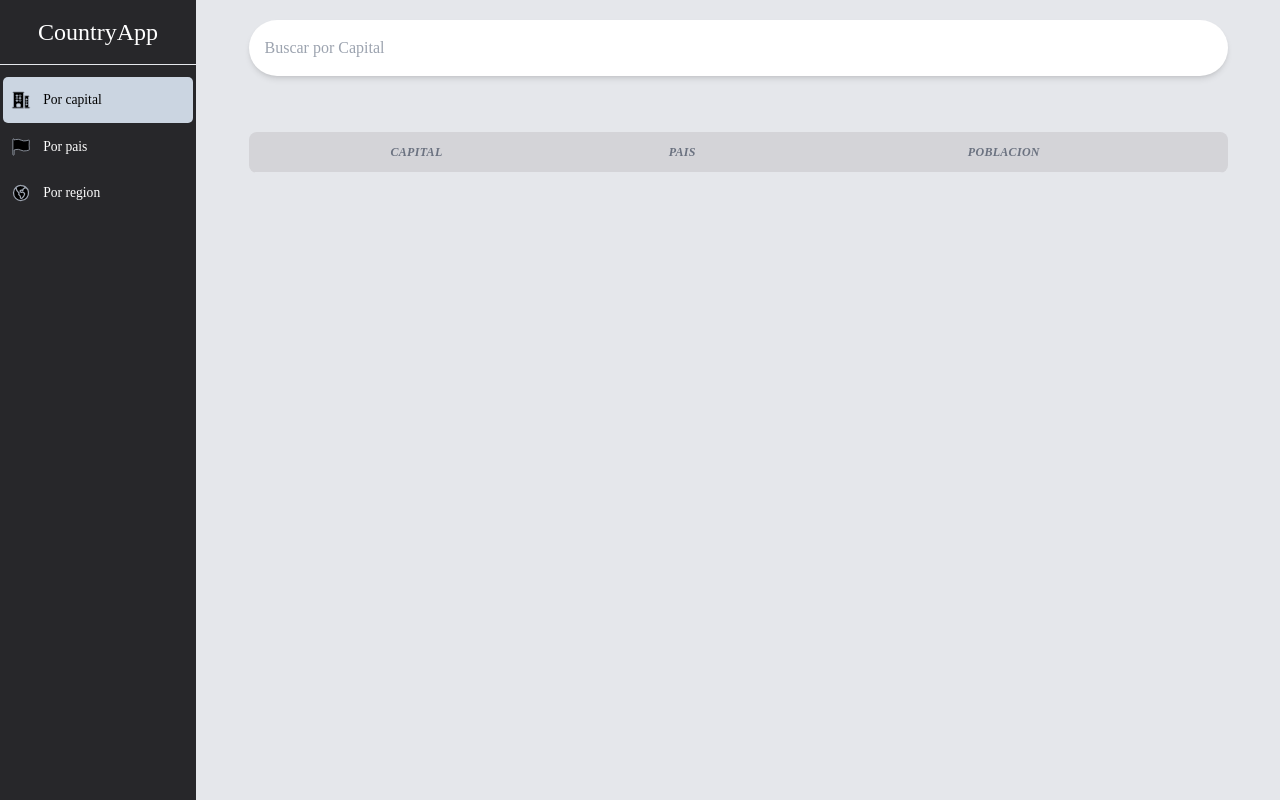
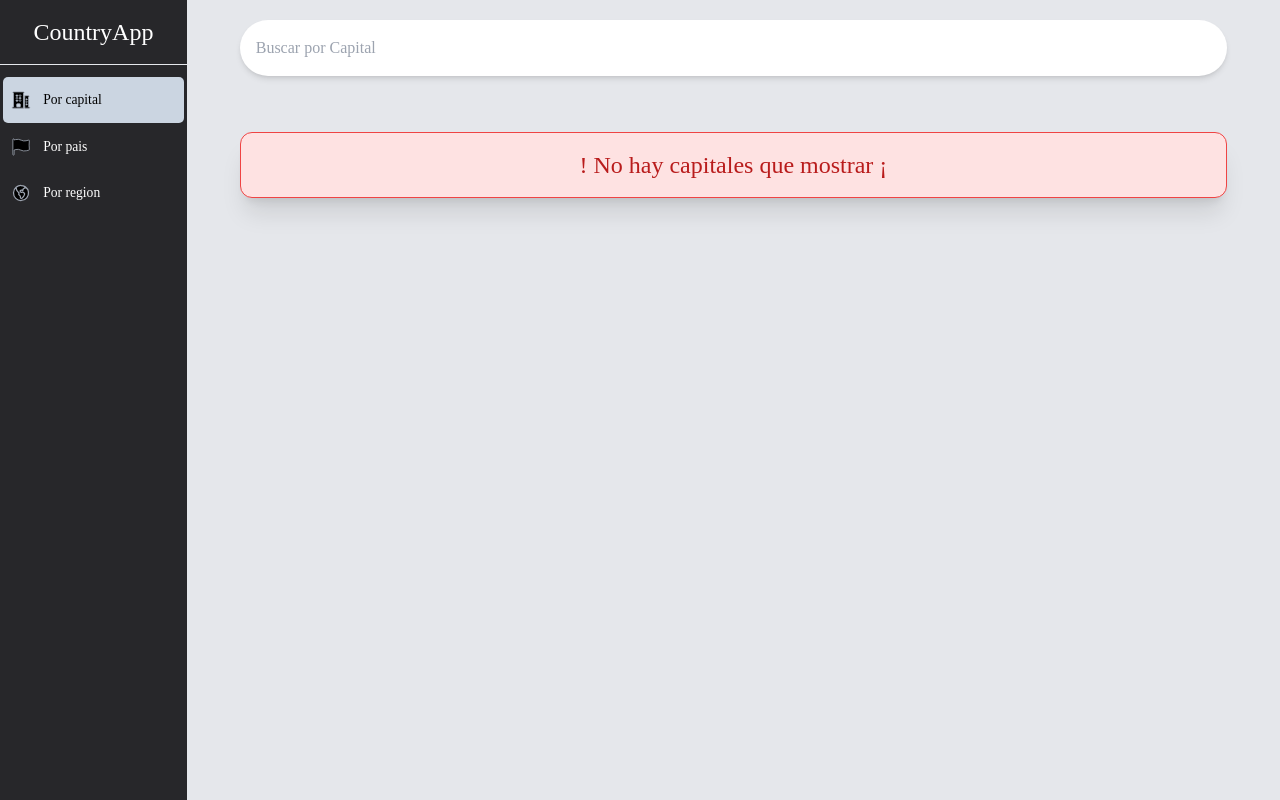
Before and after one commit to LuisFBecerrilJurado/AngularCountryApp, an Angular app: page /countries/by-capital in a window 1280 px wide. Built offline with nearby package versions, Linux system fonts and the light colour scheme; a web font is replaced by a local one.

Commit message:
Pasando a componente independiente la generacion de tabla

```diff
--- a/src/app/app.component.html
+++ b/src/app/app.component.html
@@ -10,5 +10,4 @@
     <!-- <shared-about-page></shared-about-page> -->
     <router-outlet></router-outlet>
   </div>
-
 </div>
--- a/src/app/countries/pages/by-capital-page/by-capital-page.component.html
+++ b/src/app/countries/pages/by-capital-page/by-capital-page.component.html
@@ -1,32 +1,7 @@
 <div class="flex flex-col mt-3 w-fit  sm:w-11/12 sm:mx-auto">
   <shared-seach-box placeHolder="Buscar por Capital" (onValue)="searchByCapital($event)"></shared-seach-box>
   <div class="table-area">
-    <div class="table-section">
-      <div class="table-definition">
-        <table class="table-table">
-          <thead >
-            <tr class="table-title-section">
-              <th class="table-title-content">Capital</th>
-              <th class="table-title-content">Pais</th>
-              <th class="table-title-content">Poblacion</th>
-            </tr>
-          </thead>
-          <tbody class="table-rows">
-            <tr class="table-rows-content" *ngFor="let country of countries">
-              <td class="px-4 py-3" >
-                {{country.capital}}
-              </td>
-              <td class="px-4 py-3" >
-                {{country.name.nativeName.spa?.common}}
-              </td>
-              <td class="px-4 py-3" >
-                {{country.population}}
-              </td>
-            </tr>
-          </tbody>
-        </table>
-      </div>
-    </div>
+    <shared-country-table [countries]="countries"></shared-country-table>
   </div>
 
 </div>
--- a/src/app/countries/pages/by-country-page/by-country-page.component.ts
+++ b/src/app/countries/pages/by-country-page/by-country-page.component.ts
@@ -1,4 +1,5 @@
 import { Component } from '@angular/core';
+
 
 @Component({
   selector: 'countries-by-country-page',
--- a/src/app/countries/services/countries.service.ts
+++ b/src/app/countries/services/countries.service.ts
@@ -14,4 +14,5 @@ export class CountriesService {
     const url = `${this.apiUrl}/capital/${term}`
     return this.http.get<Country[]>( url );
   }
+
 }
--- /dev/null
+++ b/src/app/shared/components/country-table/country-table.component.html
@@ -0,0 +1,65 @@
+<div role="alert" *ngIf="countries.length === 0; else table"
+  class="rounded-xl border border-red-500 bg-red-100 p-4 shadow-xl mb-4">
+  <div class="flex items-start gap-4">
+    <div class="flex-1">
+      <strong class="block font-medium text-red-700"> ! No hay capitales que mostrar ¡ </strong>
+    </div>
+  </div>
+</div>
+
+<ng-template #table>
+  <div class="table-section">
+    <div class="table-definition">
+      <table class="table-table"  *[ngSwitch]="getUrl()">
+        <thead>
+          <tr class="table-title-section">
+            <th class="table-title-content">Bandera</th>
+            <th class="table-title-content">Nombre</th>
+            <th class="table-title-content">País</th>
+            <th class="table-title-content">Población</th>
+            <th class="table-title-content">Info</th>
+          </tr>
+        </thead>
+        <tbody class="table-rows">
+          <tr class="table-rows-content" *ngFor="let country of countries">
+            <td class="px-1 py-3" >
+              <img [src]="country.flags.svg" [alt]="country.flag" class="h-6 mx-auto">
+            </td>
+            <td class="px-1 py-3" >
+              {{country.capital}}
+            </td>
+            <td class="px-1 py-3" >
+              {{ country.name.common }}
+            </td>
+            <td class="px-1 py-3" >
+              {{ country.population | number }}
+            </td>
+            <td>
+              <a href="" class="underline text-blue-600 italic">Ver mas</a>
+            </td>
+          </tr>
+        </tbody>
+      </table>
+    </div>
+  </div>
+</ng-template>
+
+
+<!-- <thead *ngIf="getUrl() === '/countries/by-country'">
+  <tr class="table-title-section">
+    <th class="table-title-content">Bandera</th>
+    <th class="table-title-content">1</th>
+    <th class="table-title-content">1</th>
+    <th class="table-title-content">1</th>
+    <th class="table-title-content">1</th>
+  </tr>
+</thead>
+<thead *ngIf="getUrl() === '/countries/by-region'">
+  <tr class="table-title-section">
+    <th class="table-title-content">Bandera</th>
+    <th class="table-title-content">Nombre</th>
+    <th class="table-title-content">País</th>
+    <th class="table-title-content">Población</th>
+    <th class="table-title-content">2</th>
+  </tr>
+</thead> -->
--- /dev/null
+++ b/src/app/shared/components/country-table/country-table.component.ts
@@ -0,0 +1,22 @@
+import { Component, Input } from '@angular/core';
+import { Router } from '@angular/router';
+import { Country } from 'src/app/countries/interfaces/country';
+
+
+@Component({
+  selector: 'shared-country-table',
+  templateUrl: './country-table.component.html',
+  styles: [
+  ]
+})
+export class CountryTableComponent {
+  @Input()
+  public countries: Country[] = []
+
+  constructor(private router: Router) { console.log(router.url) }
+
+  getUrl() {
+    return this.router.url;
+  }
+
+}
--- a/src/app/shared/components/side-bar/sidebar.component.html
+++ b/src/app/shared/components/side-bar/sidebar.component.html
@@ -27,7 +27,7 @@
       </span>
       <span>Contact</span>
     </li> -->
-    <li class="relative list-item-sidebar" routerLink="countries/by-capital" routerLinkActive="activeLink">
+    <li class="relative list-item-sidebar" routerLink="countries/by-capital" routerLinkActive="activeLink" routerLinkActive="activeLink">
       <span class="icon">
         <svg xmlns="http://www.w3.org/2000/svg" viewBox="0 0 24 24" fill="active" class="w-6 h-6">
           <path stroke="currentColor" d="M3 2.25a.75.75 0 000 1.5v16.5h-.75a.75.75 0 000 1.5H15v-18a.75.75 0 000-1.5H3zM6.75 19.5v-2.25a.75.75 0 01.75-.75h3a.75.75 0 01.75.75v2.25a.75.75 0 01-.75.75h-3a.75.75 0 01-.75-.75zM6 6.75A.75.75 0 016.75 6h.75a.75.75 0 010 1.5h-.75A.75.75 0 016 6.75zM6.75 9a.75.75 0 000 1.5h.75a.75.75 0 000-1.5h-.75zM6 12.75a.75.75 0 01.75-.75h.75a.75.75 0 010 1.5h-.75a.75.75 0 01-.75-.75zM10.5 6a.75.75 0 000 1.5h.75a.75.75 0 000-1.5h-.75zm-.75 3.75A.75.75 0 0110.5 9h.75a.75.75 0 010 1.5h-.75a.75.75 0 01-.75-.75zM10.5 12a.75.75 0 000 1.5h.75a.75.75 0 000-1.5h-.75zM16.5 6.75v15h5.25a.75.75 0 000-1.5H21v-12a.75.75 0 000-1.5h-4.5zm1.5 4.5a.75.75 0 01.75-.75h.008a.75.75 0 01.75.75v.008a.75.75 0 01-.75.75h-.008a.75.75 0 01-.75-.75v-.008zm.75 2.25a.75.75 0 00-.75.75v.008c0 .414.336.75.75.75h.008a.75.75 0 00.75-.75v-.008a.75.75 0 00-.75-.75h-.008zM18 17.25a.75.75 0 01.75-.75h.008a.75.75 0 01.75.75v.008a.75.75 0 01-.75.75h-.008a.75.75 0 01-.75-.75v-.008z" clip-rule="evenodd" />
--- a/src/app/shared/shared.module.ts
+++ b/src/app/shared/shared.module.ts
@@ -7,6 +7,7 @@ import { ContactPageComponent } from './pages/contact-page/contact-page.componen
 import { HomePageComponent } from './pages/home-page/home-page.component';
 import { SeachBoxComponent } from './components/seach-box/seach-box.component';
 import { SideBarComponent } from './components/side-bar/side-bar.component';
+import { CountryTableComponent } from './components/country-table/country-table.component';
 
 
 @NgModule({
@@ -16,6 +17,7 @@ import { SideBarComponent } from './components/side-bar/side-bar.component';
     HomePageComponent,
     SeachBoxComponent,
     SideBarComponent,
+    CountryTableComponent,
   ],
   imports: [
     CommonModule,
@@ -27,6 +29,7 @@ import { SideBarComponent } from './components/side-bar/side-bar.component';
     HomePageComponent,
     SeachBoxComponent,
     SideBarComponent,
+    CountryTableComponent,
   ]
 })
 export class SharedModule { }
--- a/src/styles.css
+++ b/src/styles.css
@@ -43,15 +43,15 @@
 }
 
 .table-area{
-  @apply my-10 mx-auto col-start-2 col-span-11 w-full
+  @apply my-10 mx-auto col-start-2 col-span-11 md:w-full text-center
 }
 
 .table-section{
-  @apply overflow-hidden rounded-lg
+  @apply overflow-hidden rounded-lg bg-white p-1 shadow-lg
 }
 
 .table-definition{
-  @apply  overflow-x-auto
+  @apply  overflow-x-auto rounded-lg
 }
 
 .table-table{
@@ -71,5 +71,5 @@
 }
 
 .table-rows-content{
-  @apply text-xs font-semibold text-center text-gray-500 uppercase dark:border-gray-700 bg-white hover:bg-slate-100 overflow-x-scroll
+  @apply text-xs font-semibold text-center text-gray-500 uppercase dark:border-gray-700 bg-white hover:bg-slate-200 overflow-x-scroll
 }
```
Also changed, not shown: src/app/countries/pages/by-capital-page/by-capital-page.component.ts (line endings or trailing spaces), src/app/countries/pages/by-country-page/by-country-page.component.html (line endings or trailing spaces).
